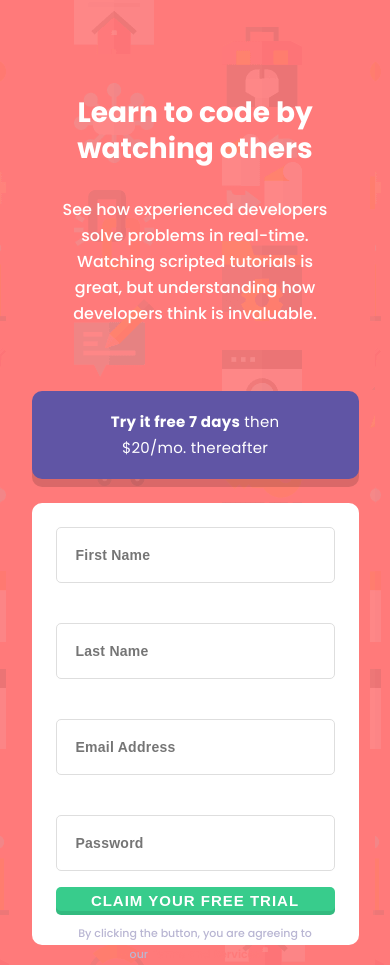
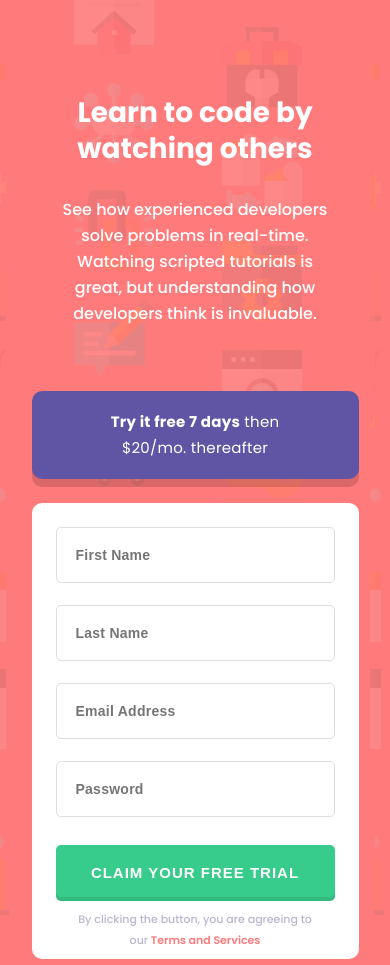
Before and after one commit to mohsensh7122/component-signup-form, a plain HTML site: page index.html in a window 390 px wide. Drawn offline with Linux system fonts and the light colour scheme.

Commit message:
fixed the layout issue for the form

```diff
--- a/index.html
+++ b/index.html
@@ -37,22 +37,22 @@
         </div>
 
         <form>
-          <div>
+          <div class="input-container">
             <input type="text" placeholder="First Name">
             <span class="text"></span>
           </div>
 
-          <div>
+          <div class="input-container">
             <input type="text" placeholder="Last Name">
             <span class="text"></span>
           </div>
 
-          <div>
+          <div class="input-container">
             <input type="email" placeholder="Email Address">
             <span class="text"></span>
           </div>
 
-          <div>
+          <div class="input-container">
             <input type="password" placeholder="Password">
             <span class="text"></span>
           </div>
--- a/scss/components/_basic-stylings.scss
+++ b/scss/components/_basic-stylings.scss
@@ -8,7 +8,7 @@ body {
     font-family: $font-poppins;
     font-weight: $font-regular;
     font-size: $font-body;
-    background-image: url(../../images/bg-intro-mobile.png);
+    background-image: url(../images/bg-intro-mobile.png);
     background-color: $red;
 }
 
--- a/scss/components/_forms.scss
+++ b/scss/components/_forms.scss
@@ -27,7 +27,7 @@ a {
 
 form {
     width: 327px;
-    height: 442px;
+
     background-color: $white;
     border-radius: 10px;
     display: flex;
@@ -58,12 +58,18 @@ form {
         }
     }
 
+    .input-container {
+        margin: 0 auto;
+        height: 78px;
+
+
+    }
 
     input {
         display: block;
-        margin: 16px 0;
+        margin: 16px 0 0 0;
         height: 56px;
-width: 279px;
+        width: 279px;
         border-radius: 5px;
         border: 1px solid #DEDEDE;
         padding: 15px 19px;
@@ -111,6 +117,9 @@ width: 279px;
 .submit-btn {
     height: 56px;
     width: 279px;
+
+
+
     background-color: $green;
     font-weight: $font-semibold;
     font-size: 15px;
@@ -122,6 +131,7 @@ width: 279px;
     border: none;
     border-radius: 5px;
     box-shadow: inset 0px -4px 0px rgba(0, 0, 0, 0.0908818);
+    margin-top: 30px;
 }
 
 
@@ -130,7 +140,10 @@ width: 279px;
     background-image: url('../images/icon-error.svg');
     background-repeat: no-repeat;
     background-position: right 5% bottom 50%;
+
+
 }
+
 
 .text {
     display: block;
@@ -141,4 +154,6 @@ width: 279px;
     text-align: right;
     color: $red;
     margin-right: 2px;
+    margin-top: 6px;
+    margin-bottom: 20px;
 }
--- a/scss/components/_media-queries.scss
+++ b/scss/components/_media-queries.scss
@@ -1,6 +1,6 @@
-@media screen and (min-width: 1024px) {
+@media screen and (min-width: 1224px) {
     body {
-        background-image: url(../../images/bg-intro-desktop.png);
+        background-image: url(../images/bg-intro-desktop.png);
         background-size: cover;
         background-position: center;
         background-repeat: no-repeat;
```
Also changed, not shown: css/styles.css, 1 other file.
